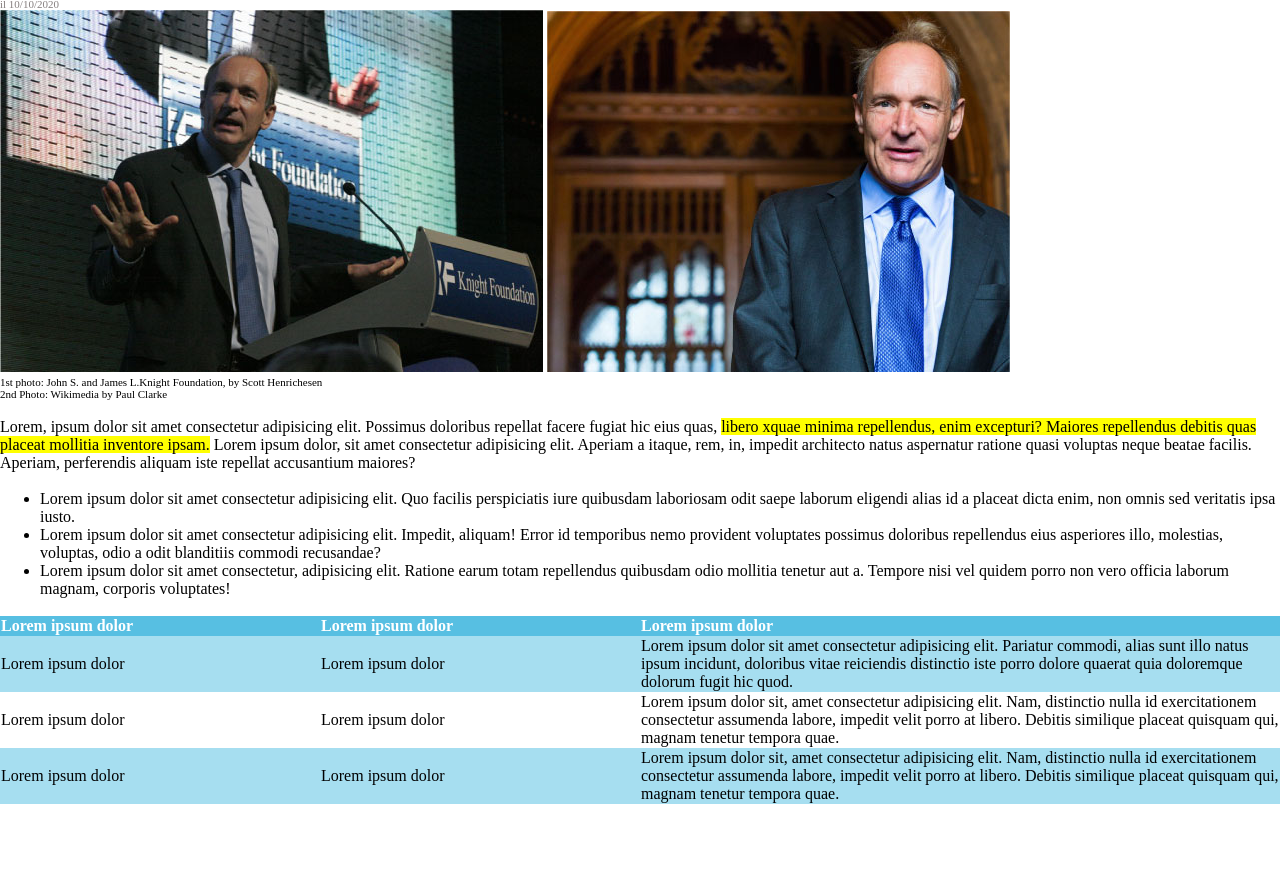
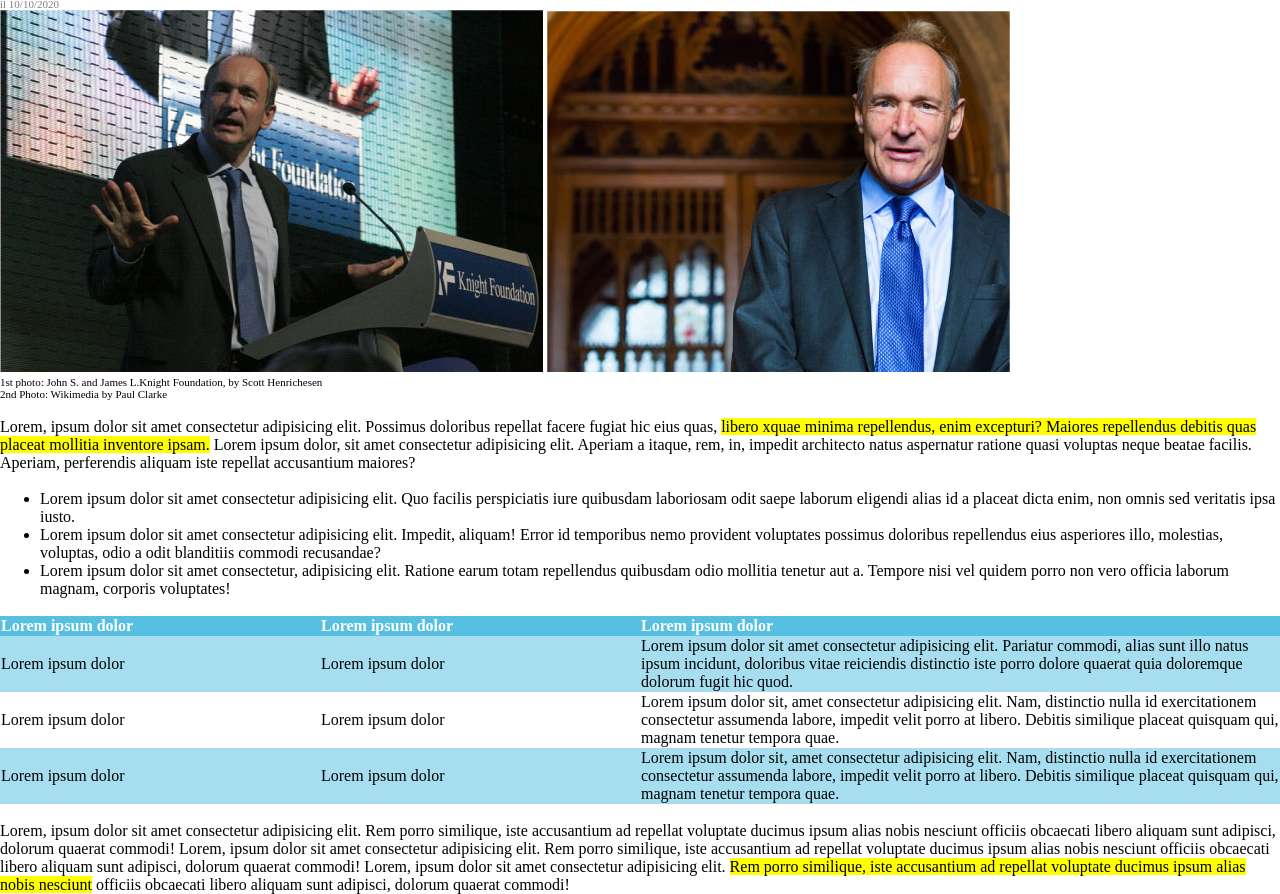
Before and after one commit to francesco-mauro/html-css-booleaner, a plain HTML site: page Index.html in a window 1280 px wide. Shown: the part 157-1051 px from the top of the page. Before the commit the page ends 961 px from the top, so only its background shows below. Drawn offline with Linux system fonts and the light colour scheme.

Commit message:
add: last main paragraph

```diff
--- a/Index.html
+++ b/Index.html
@@ -49,6 +49,7 @@
 
         <br>
 
+        <!-- unordered list -->
         <ul>
             <li>Lorem ipsum dolor sit amet consectetur adipisicing elit. Quo facilis perspiciatis iure quibusdam
                 laboriosam odit saepe laborum eligendi alias id a placeat dicta enim, non omnis sed veritatis ipsa
@@ -60,9 +61,9 @@
                 mollitia tenetur aut a. Tempore nisi vel quidem porro non vero officia laborum magnam, corporis
                 voluptates!</li>
         </ul>
-
+        <!-- unordered list -->
         <br>
-
+        <!-- <table> -->
         <table>
             <tr id="table-head">
                 <td class="first-two-column">Lorem ipsum dolor</td>
@@ -79,31 +80,46 @@
             <tr>
                 <td class="first-two-column">Lorem ipsum dolor</td>
                 <td class="first-two-column">Lorem ipsum dolor</td>
-                <td class="last-column">Lorem ipsum dolor sit, amet consectetur adipisicing elit. Nam, distinctio nulla id
+                <td class="last-column">Lorem ipsum dolor sit, amet consectetur adipisicing elit. Nam, distinctio nulla
+                    id
                     exercitationem consectetur assumenda labore, impedit velit porro at libero. Debitis similique
                     placeat quisquam qui, magnam tenetur tempora quae.</td>
             </tr>
             <tr class="background-lighterblue">
                 <td class="first-two-column">Lorem ipsum dolor</td>
                 <td class="first-two-column">Lorem ipsum dolor</td>
-                <td class="last-column">Lorem ipsum dolor sit, amet consectetur adipisicing elit. Nam, distinctio nulla id
+                <td class="last-column">Lorem ipsum dolor sit, amet consectetur adipisicing elit. Nam, distinctio nulla
+                    id
                     exercitationem consectetur assumenda labore, impedit velit porro at libero. Debitis similique
                     placeat quisquam qui, magnam tenetur tempora quae.</td>
             </tr>
+        </table>
+        <!-- <table> -->
 
-        </table>
+        <br>
+
+        <!-- ultimo paragrafo main prima delle immagini  -->
+        <p>
+            Lorem, ipsum dolor sit amet consectetur adipisicing elit. Rem porro similique, iste accusantium ad repellat
+            voluptate ducimus ipsum alias nobis nesciunt officiis obcaecati libero aliquam sunt adipisci, dolorum
+            quaerat commodi!
+            Lorem, ipsum dolor sit amet consectetur adipisicing elit. Rem porro similique, iste accusantium ad repellat
+            voluptate ducimus ipsum alias nobis nesciunt officiis obcaecati libero aliquam sunt adipisci, dolorum
+            quaerat commodi!
+            Lorem, ipsum dolor sit amet consectetur adipisicing elit. <span class="highlighted">Rem porro similique,
+                iste accusantium ad repellat voluptate ducimus ipsum alias nobis nesciunt</span> officiis obcaecati
+            libero aliquam sunt adipisci, dolorum quaerat commodi!
+        </p>
+        <!-- ultimo paragrafo main prima delle immagini  -->
 
     </main>
     <!-- </main> -->
-
     <!-- <footer> -->
     <footer>
 
     </footer>
     <!-- </footer> -->
 
+    </body>
 
-
-</body>
-
-</html>
+    </html>
```
